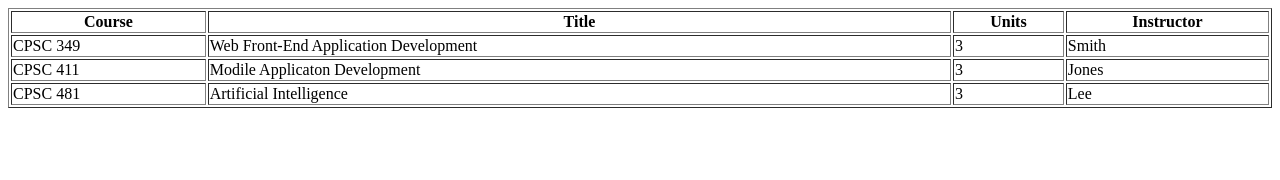
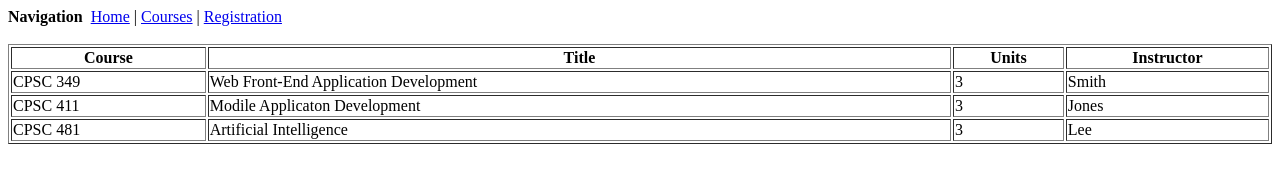
Before and after one commit to iloi05/CPSC349-Lab-1, a plain HTML site: page courses.html in a window 1280 px wide. Drawn offline with Linux system fonts and the light colour scheme.

Commit message:
added navigation bar to courses page

```diff
--- a/courses.html
+++ b/courses.html
@@ -1,6 +1,13 @@
 <!Doctype html>
 <html>
     <body>
+        <strong>Navigation&nbsp;</strong>
+        <a href="index.html">Home</a> |
+        <!--Method browser used when clicked on courses hyperlink was GET-->
+        <a href="courses.html">Courses</a> |
+        <a href="registration.html">Registration</a>
+        <br>
+        <br>
         <table border="1" style="width: 100%;">
             <thead>
                 <!--<tr> creates table row.-->
```
